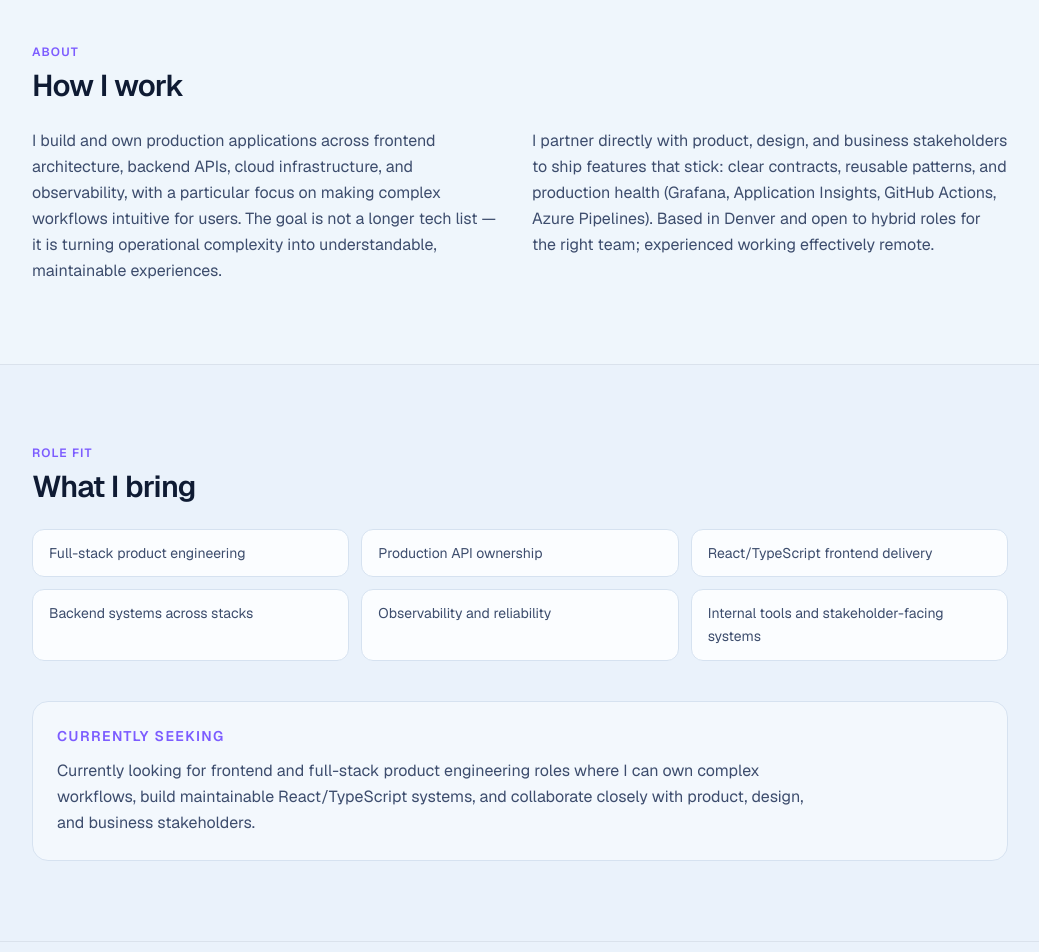
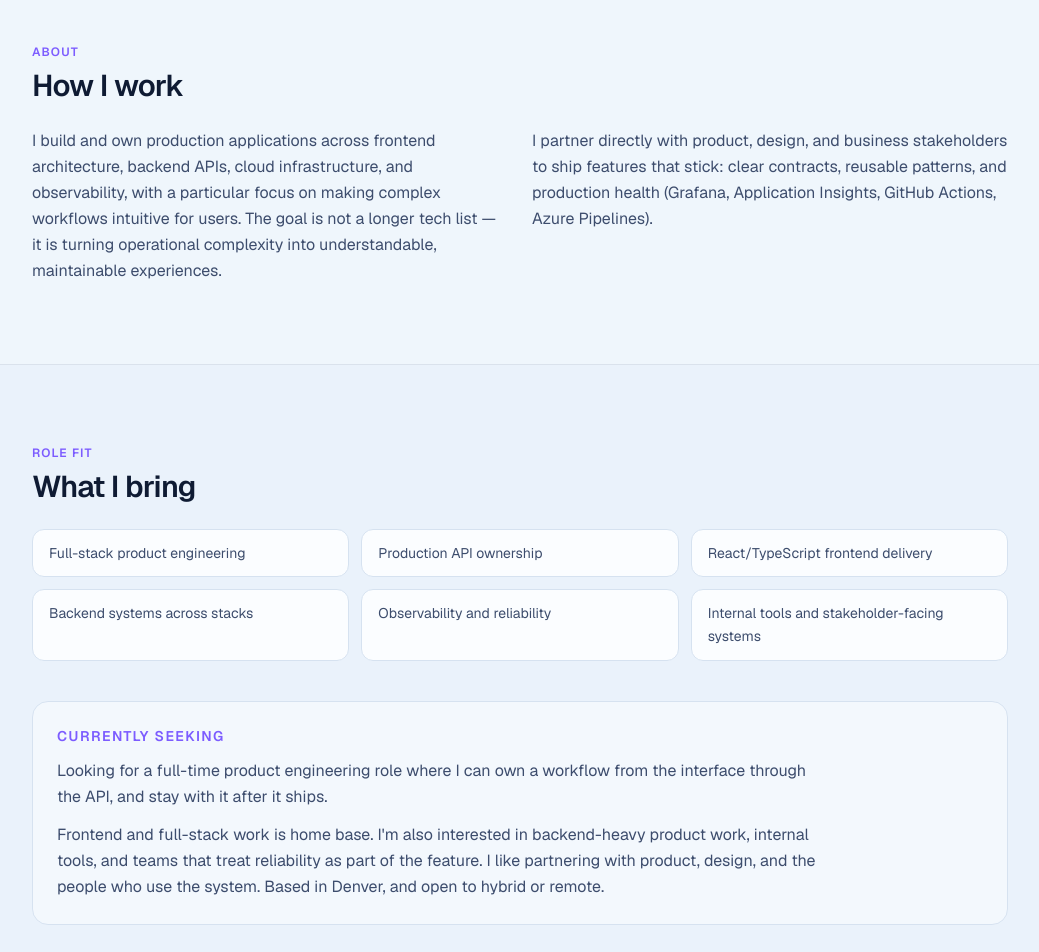
Before and after one commit to Calathea-Z/portfolio_ai, a Next.js app in the folder web/: page / in a window 1280 px wide. Shown: the part 2260-3212 px from the top of the page, without its empty margins (120-1159 px from the left). Built offline with nearby package versions, Linux system fonts and the light colour scheme; no server answers.

Commit message:
Update seeking role info.

```diff
--- a/web/components/sections/About.tsx
+++ b/web/components/sections/About.tsx
@@ -27,8 +27,7 @@ export function About() {
           <p>
             I partner directly with product, design, and business stakeholders to ship features that
             stick: clear contracts, reusable patterns, and production health (Grafana, Application
-            Insights, GitHub Actions, Azure Pipelines). Based in Denver and open to hybrid roles for
-            the right team; experienced working effectively remote.
+            Insights, GitHub Actions, Azure Pipelines).
           </p>
         </div>
       </div>
--- a/web/components/sections/HiringFocus.tsx
+++ b/web/components/sections/HiringFocus.tsx
@@ -42,11 +42,18 @@ export function HiringFocus() {
           <h3 className="text-sm font-semibold uppercase tracking-widest text-primary">
             Currently seeking
           </h3>
-          <p className="mt-3 max-w-3xl text-base leading-relaxed text-secondary">
-            Currently looking for frontend and full-stack product engineering roles where I can own
-            complex workflows, build maintainable React/TypeScript systems, and collaborate closely
-            with product, design, and business stakeholders.
-          </p>
+          <div className="mt-3 max-w-3xl space-y-3 text-base leading-relaxed text-secondary">
+            <p>
+              Looking for a full-time product engineering role where I can own a workflow from the
+              interface through the API, and stay with it after it ships.
+            </p>
+            <p>
+              Frontend and full-stack work is home base. I&apos;m also interested in backend-heavy
+              product work, internal tools, and teams that treat reliability as part of the feature.
+              I like partnering with product, design, and the people who use the system. Based in
+              Denver, and open to hybrid or remote.
+            </p>
+          </div>
         </div>
       </div>
     </section>
```
